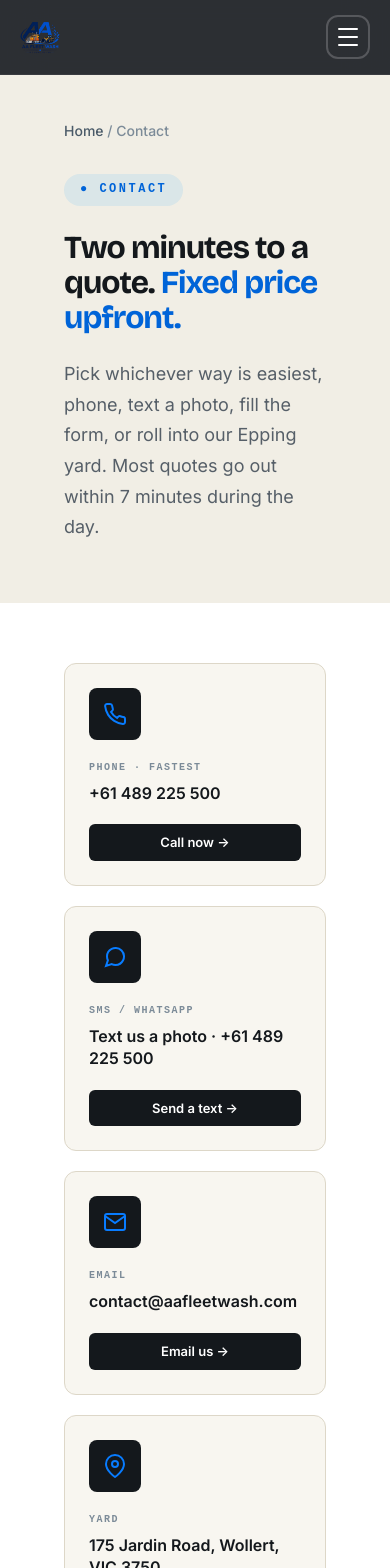
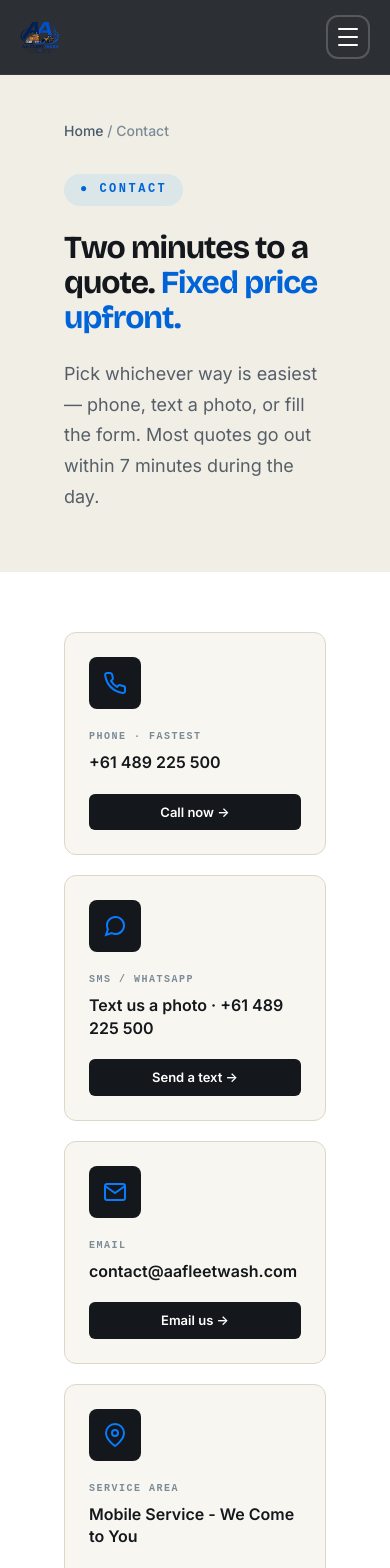
Before and after one commit to SocialThekaAccess/AA-FleetWash, a React (Vite) app: page /contact in a window 390 px wide. Shown: the top 1568 px of the page. Built offline with nearby package versions, Linux system fonts and the light colour scheme.

Commit message:
Update to mobile-only service, change phone number to +61489225500, and update owner name to Mani

```diff
--- a/src/components/Footer.jsx
+++ b/src/components/Footer.jsx
@@ -10,10 +10,10 @@ function Footer() {
           <div className="footer-brand">
             <img src={logo} alt="AA Fleet Wash" className="footer-logo" />
             <p className="footer-tagline">
-              Professional fleet and heavy equipment washing services. Trusted by commercial operators across the region.
+              Professional mobile fleet washing. We come to you — anywhere across Melbourne and surrounding areas.
             </p>
             <div className="footer-contact-info">
-              <p>📍 175 Jardin Road, Wollert, VIC 3750</p>
+              <p>📍 Mobile Service Only - We Come to Your Location</p>
               <p>📞 <a href="tel:+61489225500">+61 489 225 500</a></p>
             </div>
           </div>
--- a/src/components/Header.jsx
+++ b/src/components/Header.jsx
@@ -98,10 +98,10 @@ function Header() {
               <a href="mailto:info@aafleetwash.com.au">info@aafleetwash.com.au</a>
             </div>
             <div className="creative-menu__address">
-              <span>Visit us</span>
+              <span>Service Area</span>
               <address>
-                175 Jardin Road<br />
-                Wollert, VIC 3750
+                Mobile Service Only<br />
+                Melbourne & Surrounding Areas
               </address>
             </div>
           </div>
--- a/src/pages/About.jsx
+++ b/src/pages/About.jsx
@@ -44,7 +44,7 @@ function About() {
                 AA Fleet Wash started because we got sick of watching detailers treat prime movers like they're washing a Camry. Aluminum needs care. Paint needs pH-balanced foam. Vinyl wraps can't take scorching hot water.
               </p>
               <p>
-                Jaye and Steele (that's us) have been around trucks long enough to know what works and what wrecks resale value. We're still on the tools every day, so every rig gets the attention it would if it were ours.
+                Mani has been around trucks long enough to know what works and what wrecks resale value. Still on the tools every day, so every rig gets the attention it would if it were his own.
               </p>
             </div>
           </div>
@@ -77,7 +77,7 @@ function About() {
             <div className="value-card">
               <div className="value-number">04</div>
               <h3>Around your dispatch</h3>
-              <p>After-hours, weekends, depot windows, remote yards. We work when it suits you, so a clean rig never costs you a load.</p>
+              <p>After-hours, weekends, at your depot or job site. We work when it suits you, so a clean rig never costs you a load.</p>
             </div>
           </div>
         </div>
--- a/src/pages/Contact.jsx
+++ b/src/pages/Contact.jsx
@@ -16,7 +16,7 @@ function Contact() {
               Two minutes to a quote. <span className="blue-highlight">Fixed price upfront.</span>
             </h1>
             <p className="hero-description">
-              Pick whichever way is easiest, phone, text a photo, fill the form, or roll into our Epping yard. Most quotes go out within 7 minutes during the day.
+              Pick whichever way is easiest — phone, text a photo, or fill the form. Most quotes go out within 7 minutes during the day.
             </p>
           </div>
         </div>
@@ -76,10 +76,10 @@ function Contact() {
                   </svg>
                 </div>
                 <div className="contact-card-content">
-                  <div className="contact-card-label">YARD</div>
-                  <div className="contact-card-value">175 Jardin Road, Wollert, VIC 3750</div>
+                  <div className="contact-card-label">SERVICE AREA</div>
+                  <div className="contact-card-value">Mobile Service - We Come to You</div>
                 </div>
-                <a href="https://maps.google.com/?q=175+Jardin+Road+Wollert+VIC+3750" target="_blank" rel="noopener noreferrer" className="contact-card-btn">Get directions →</a>
+                <a href="/services" className="contact-card-btn">View service area →</a>
               </div>
 
               <div className="contact-info-grid">
@@ -91,20 +91,6 @@ function Contact() {
                   <div className="info-label">SERVICE AREA</div>
                   <div className="info-value">Greater Melbourne & Regional Victoria</div>
                 </div>
-              </div>
-
-              {/* Map */}
-              <div className="contact-map">
-                <iframe
-                  src="https://www.google.com/maps/embed?pb=!1m18!1m12!1m3!1d3154.123456789!2d145.0!3d-37.65!2m3!1f0!2f0!3f0!3m2!1i1024!2i768!4f13.1!3m3!1m2!1s0x0%3A0x0!2zMzfCsDM5JzAwLjAiUyAxNDXCsDAwJzAwLjAiRQ!5e0!3m2!1sen!2sau!4v1234567890"
-                  width="100%"
-                  height="280"
-                  style={{ border: 0, borderRadius: '8px' }}
-                  allowFullScreen=""
-                  loading="lazy"
-                  referrerPolicy="no-referrer-when-downgrade"
-                  title="AA Fleet Wash Location"
-                ></iframe>
               </div>
             </div>
 
@@ -138,12 +124,12 @@ function Contact() {
                 </div>
 
                 <div className="form-group">
-                  <label htmlFor="serviceType">Would you prefer that we come to your location, or would you like to drop your vehicle off at ours?</label>
+                  <label htmlFor="serviceType">Where would you like us to wash your vehicle?</label>
                   <select id="serviceType" name="serviceType" required>
                     <option value="">Please select</option>
-                    <option value="mobile">Mobile service - We come to you</option>
-                    <option value="dropoff">Drop-off at Epping yard</option>
-                    <option value="either">Either works for me</option>
+                    <option value="depot">At my depot/yard</option>
+                    <option value="jobsite">At job site</option>
+                    <option value="other">Other location</option>
                   </select>
                 </div>
 
--- a/src/pages/FAQ.jsx
+++ b/src/pages/FAQ.jsx
@@ -10,8 +10,8 @@ function FAQ() {
       answer: 'Every job is quoted on size, condition and frequency. Singles, combinations, fleets and heavy machinery are all priced individually. Send a photo and a postcode, we\'ll come back with a fixed quote in minutes.'
     },
     {
-      question: 'Do you really come to my yard?',
-      answer: 'Yes. Mobile service anywhere across Melbourne. We bring water, power, equipment and disposal. You bring the rig. Most depots, industrial parks and remote yards are fine—just send us the address and we\'ll confirm access.'
+      question: 'Do you really come to my location?',
+      answer: '100% mobile service anywhere across Melbourne and regional Victoria. We bring water, power, equipment and disposal. You bring the rig. Most depots, industrial parks, job sites and parking areas work fine—just send us the address and we\'ll confirm access.'
     },
     {
       question: 'Are you insured?',
@@ -31,7 +31,7 @@ function FAQ() {
     },
     {
       question: 'Do you wash heavy machinery?',
-      answer: 'We do. Excavators, loaders, tippers, cranes, anything that rolls or digs. Construction equipment gets the same care as road trucks—degreasing, pressure work, and a proper finish before it goes back to the job or the sale yard.'
+      answer: 'We do. Excavators, loaders, tippers, cranes, anything that rolls or digs. Construction equipment gets the same care as road trucks—degreasing, pressure work, and a proper finish before it goes back to the job.'
     },
     {
       question: 'What if I\'m not happy with the wash?',
--- a/src/pages/Home.jsx
+++ b/src/pages/Home.jsx
@@ -83,7 +83,7 @@ function Home() {
       name: 'Kyri Petroudas',
       initial: 'KP',
       date: '3 weeks ago',
-      text: 'Called on short notice, Jay booked me straight in and did an amazing job on the truck and trailers.'
+      text: 'Called on short notice, Mani booked me straight in and did an amazing job on the truck and trailers.'
     },
     {
       name: 'Joseph Ruffo',
@@ -115,7 +115,7 @@ function Home() {
     {
       num: '01',
       title: '8+ years on the tools',
-      description: 'Jaye and Steele have been around trucks long enough to know what aluminium needs, what paint can take, and what a hot wash will do to a wrap.'
+      description: 'Mani has been around trucks long enough to know what aluminium needs, what paint can take, and what a hot wash will do to a wrap.'
     },
     {
       num: '02',
--- a/src/pages/Services.jsx
+++ b/src/pages/Services.jsx
@@ -66,7 +66,7 @@ function Services() {
       ],
       time: '2 hr',
       image: redTruck2,
-      liveStatus: 'Yard wash'
+      liveStatus: 'Mobile service'
     },
     {
       number: '05',
```
